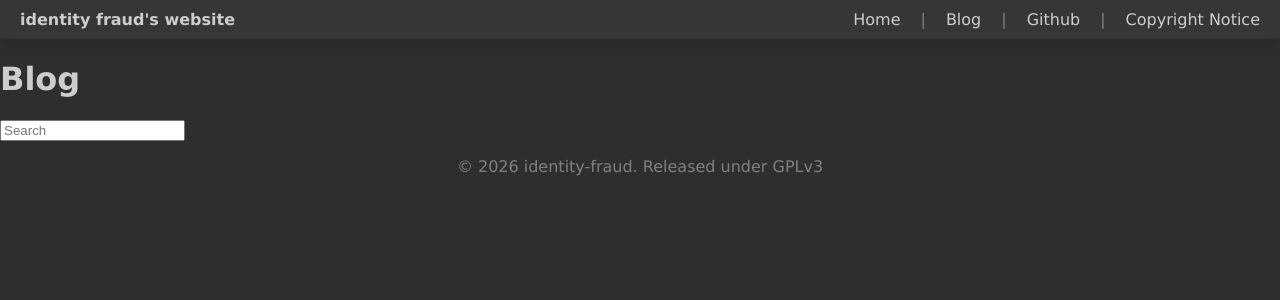
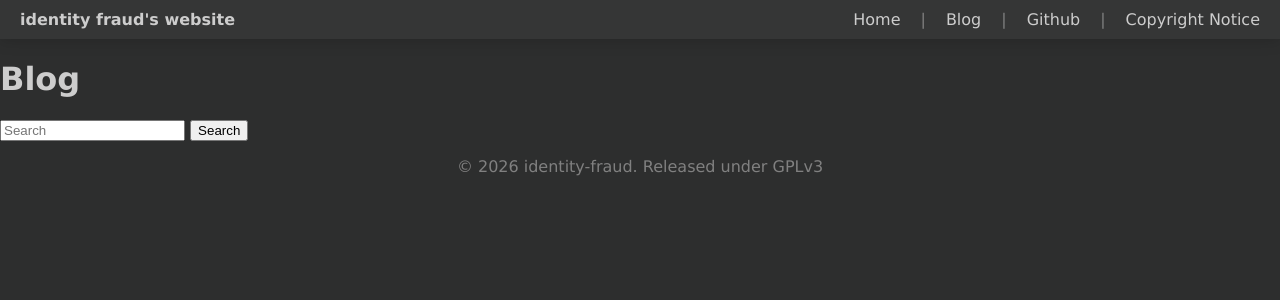
Before and after one commit to identity-fraud/10CT2-Task-2-Webapps, a Jekyll site: the page built from site/blog.html, in a window 1280 px wide. Shown: the top 300 px of the page. Built offline with Jekyll 4.4.1, drawn with Linux system fonts in a browser that asks for light colours.

Commit message:
Update blog.html

```diff
--- a/site/blog.html
+++ b/site/blog.html
@@ -2,5 +2,7 @@
 layout: default
 title: Blog
 ---
-
-<input type="text" placeholder="Search">
+<search>
+    <input type="search" placeholder="Search">
+    <button type="submit">Search</button>
+</search>
```
